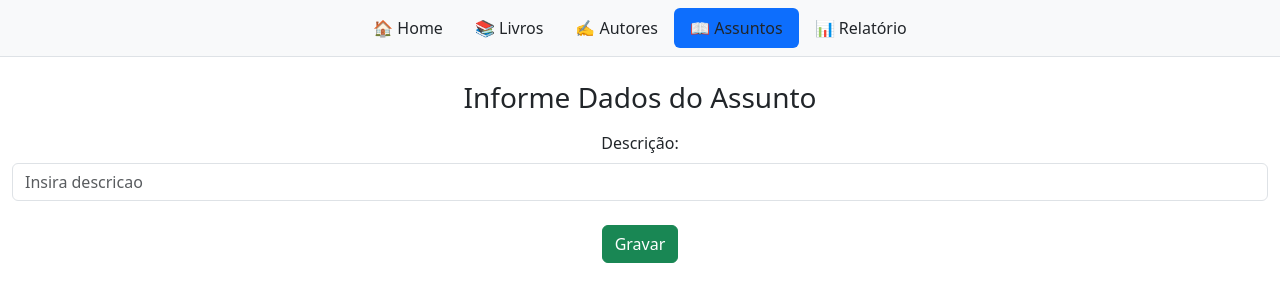
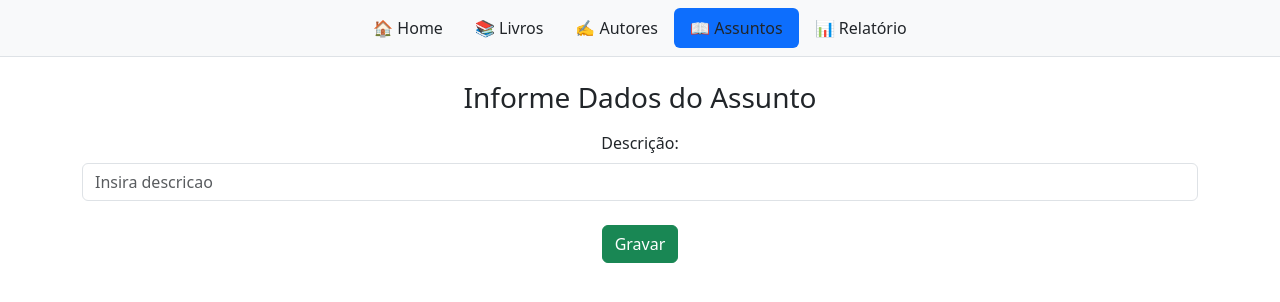
Before and after one commit to KelvinSeverino/biblio, a React (Vite) app in the folder frontend/: page /assuntos/criar in a window 1280 px wide. Shown: the top 302 px of the page. Built offline with nearby package versions, Linux system fonts and the light colour scheme.

Commit message:
feat: ajuste no className dos components Create

```diff
--- a/frontend/src/components/Authors/AuthorCreate.jsx
+++ b/frontend/src/components/Authors/AuthorCreate.jsx
@@ -11,7 +11,7 @@ const AuthorCreate = () => {
     } = useAuthorForm();
 
     return (
-        <div className="container-fluid">
+        <div className="container">
             <Header />
             <div className='row pt-4'>
                 <div className='col-md-12'>
--- a/frontend/src/components/Books/BookCreate.jsx
+++ b/frontend/src/components/Books/BookCreate.jsx
@@ -15,7 +15,7 @@ const BookCreate = () => {
     return (
         <div>
             <Header />
-            <div className="container-fluid">
+            <div className="container">
                 <div className='row pt-4'>
                     <div className='col-md-12'>
                         <h3>Informe Dados do Livro</h3>
--- a/frontend/src/components/Subjects/SubjectCreate.jsx
+++ b/frontend/src/components/Subjects/SubjectCreate.jsx
@@ -13,7 +13,7 @@ const SubjectCreate = () => {
     return (
         <div>
             <Header />
-            <div className="container-fluid">
+            <div className="container">
                 <div className='row pt-4'>
                     <div className='col-md-12'>
                         <h3>Informe Dados do Assunto</h3>
```
